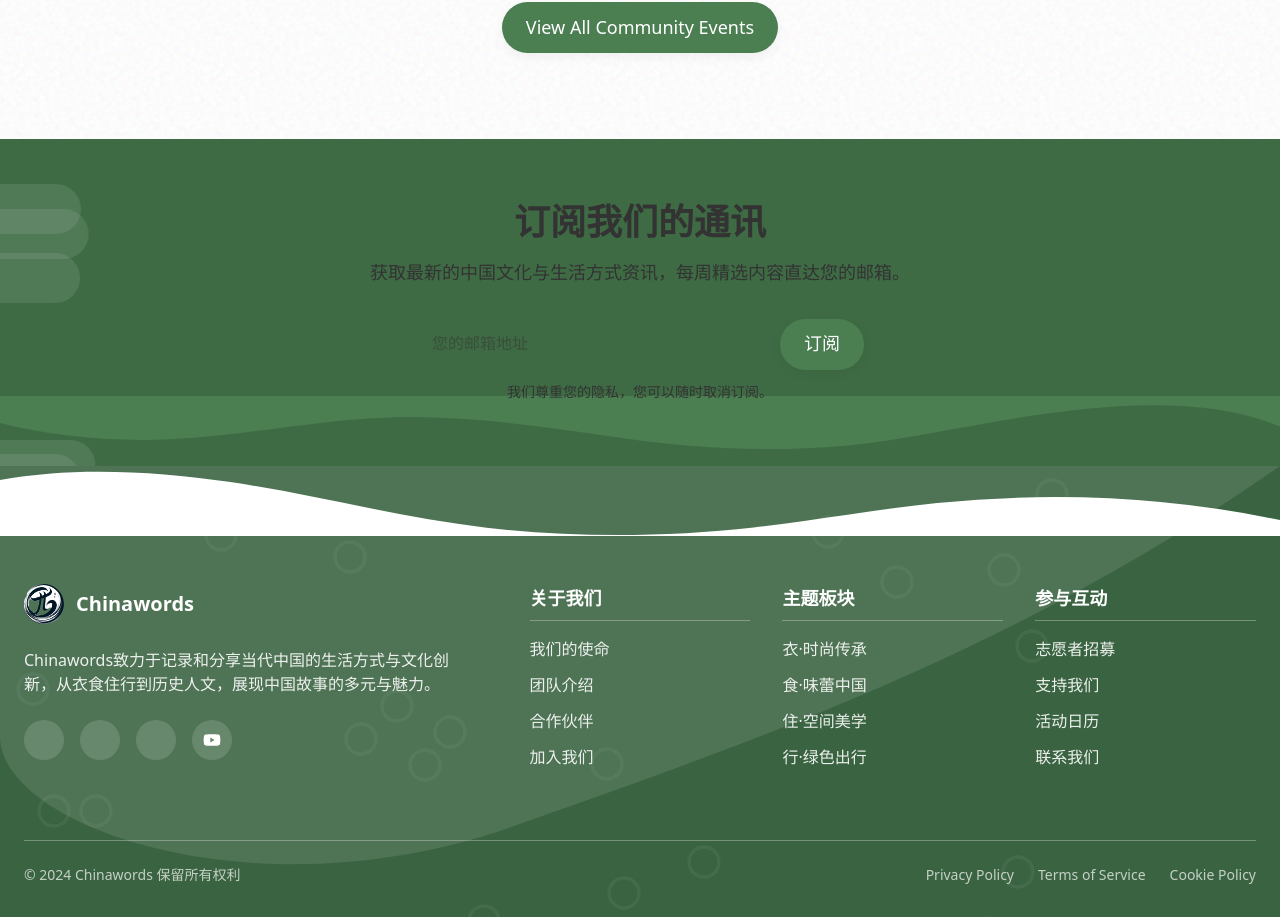
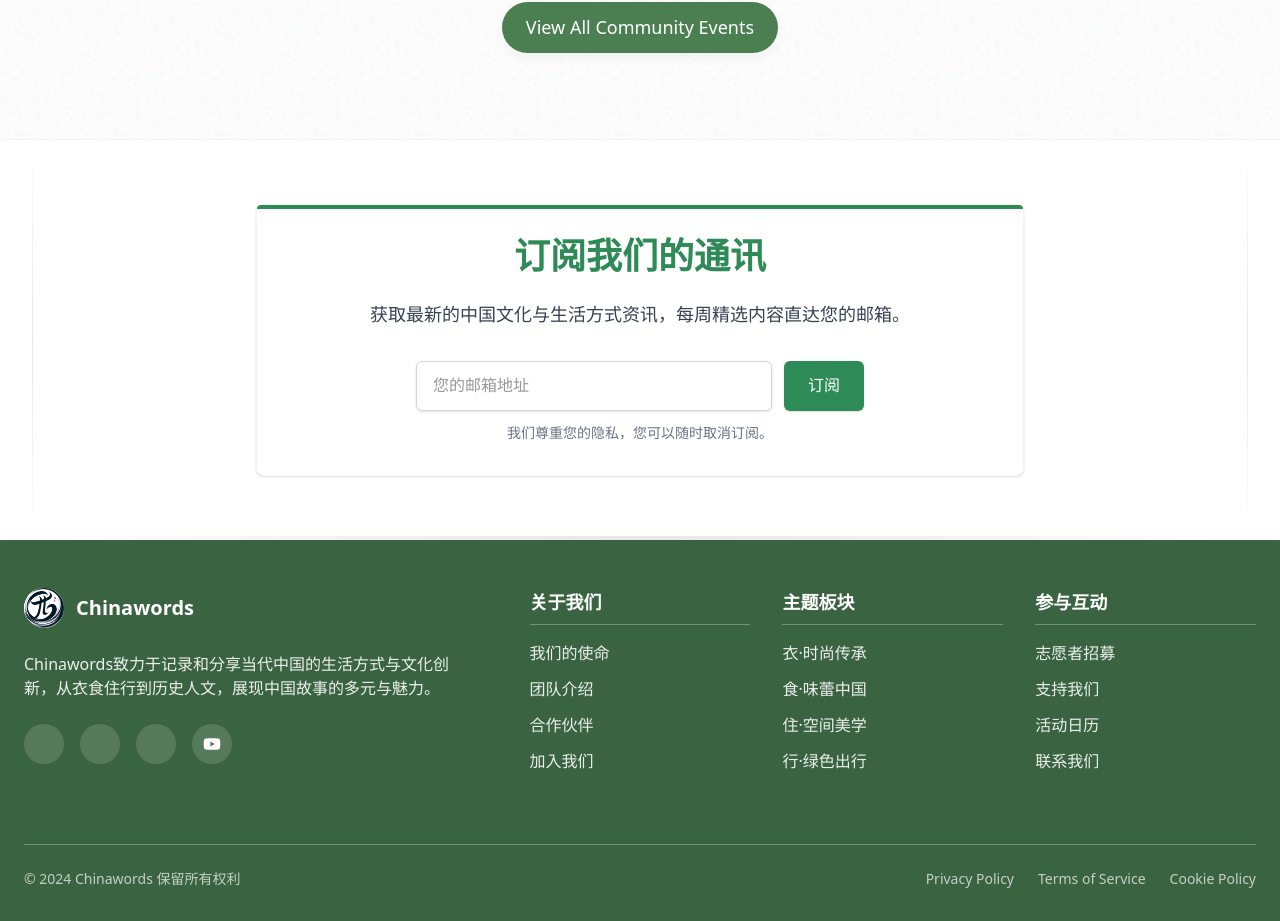
Before and after one commit to Bobbyztz/chinawords, a Next.js app: page / in a window 1280 px wide. Shown: the part 3419-4340 px from the top of the page. Built offline with nearby package versions, Linux system fonts and the light colour scheme.

Commit message:
update homepage ui

```diff
--- a/app/components/BiophilicFooter.tsx
+++ b/app/components/BiophilicFooter.tsx
@@ -35,52 +35,6 @@ const BiophilicFooter: React.FC<BiophilicFooterProps> = ({
 }) => {
   return (
     <footer className="bg-[#3a6341] text-white relative overflow-hidden">
-      {/* Organic shapes background */}
-      <div className="absolute inset-0 opacity-10 pointer-events-none">
-        <svg width="100%" height="100%" viewBox="0 0 100 100" preserveAspectRatio="none">
-          <path
-            d="M0,0 L100,0 C80,40 60,60 40,80 C20,100 0,80 0,60 Z"
-            fill="white"
-          />
-        </svg>
-      </div>
-
-      {/* Leaf pattern overlay */}
-      <div className="absolute inset-0 opacity-5 pointer-events-none">
-        {[...Array(20)].map((_, i) => (
-          <div
-            key={i}
-            className="absolute"
-            style={{
-              left: `${Math.random() * 100}%`,
-              top: `${Math.random() * 100}%`,
-              transform: `rotate(${Math.random() * 360}deg)`,
-            }}
-          >
-            <svg width="40" height="40" viewBox="0 0 24 24" fill="none" xmlns="http://www.w3.org/2000/svg">
-              <path
-                d="M12 2C6.48 2 2 6.48 2 12s4.48 10 10 10 10-4.48 10-10S17.52 2 12 2zm0 18c-4.41 0-8-3.59-8-8s3.59-8 8-8 8 3.59 8 8-3.59 8-8 8z"
-                fill="white"
-              />
-            </svg>
-          </div>
-        ))}
-      </div>
-
-      {/* Wave divider at top */}
-      <div className="relative">
-        <svg
-          xmlns="http://www.w3.org/2000/svg"
-          viewBox="0 0 1200 120"
-          preserveAspectRatio="none"
-          className="w-full h-[70px] rotate-180"
-          style={{ fill: 'var(--color-background-alt)' }}
-        >
-          <path
-            d="M321.39,56.44c58-10.79,114.16-30.13,172-41.86,82.39-16.72,168.19-17.73,250.45-.39C823.78,31,906.67,72,985.66,92.83c70.05,18.48,146.53,26.09,214.34,3V0H0V27.35A600.21,600.21,0,0,0,321.39,56.44Z"
-          ></path>
-        </svg>
-      </div>
 
       <div className="container mx-auto px-4 md:px-6 pt-12 pb-8">
         <div className="grid grid-cols-1 md:grid-cols-2 lg:grid-cols-5 gap-8">
@@ -88,7 +42,7 @@ const BiophilicFooter: React.FC<BiophilicFooterProps> = ({
           <div className="lg:col-span-2">
             <Link href="/" className="inline-block mb-6">
               <div className="flex items-center">
-                <div className="relative h-10 w-10 mr-3">
+                <div className="relative h-10 w-10 mr-3 bg-white rounded-full">
                   <Image
                     src={logo}
                     alt={logoAlt}
--- a/app/components/NewsletterSection.tsx
+++ b/app/components/NewsletterSection.tsx
@@ -29,48 +29,37 @@ const NewsletterSection: React.FC<NewsletterSectionProps> = ({
     }, 1500);
   };
 
-  let bgClass = '';
+  // Get accent color based on background style for title and button
+  let accentColor = '';
 
   switch (backgroundStyle) {
     case 'leaf':
-      bgClass = 'bg-[#3e6b44]'; // Slightly darker leaf-green
+      accentColor = 'text-[#2E8B57]'; // Jade green
       break;
     case 'water':
-      bgClass = 'bg-[#5a8aa8]'; // Slightly darker water-blue
+      accentColor = 'text-[#5a8aa8]'; // Water blue
       break;
     case 'earth':
-      bgClass = 'bg-[#775c41]'; // Slightly darker earth-brown
+      accentColor = 'text-[#775c41]'; // Earth brown
       break;
     default:
-      bgClass = 'bg-[#3e6b44]'; // Slightly darker leaf-green
+      accentColor = 'text-[#2E8B57]'; // Jade green
   }
 
   return (
-    <section className={`py-16 ${bgClass} relative overflow-hidden`}>
-      {/* Animated background elements */}
+    <section className="py-16 bg-white relative overflow-hidden border-t border-gray-100">
+      {/* Linear background elements */}
       <div className="absolute inset-0 pointer-events-none">
-        {[...Array(6)].map((_, i) => (
-          <div
-            key={i}
-            className="absolute animate-drift opacity-10"
-            style={{
-              left: `-100px`,
-              top: `${Math.random() * 100}%`,
-              animationDuration: `${60 + Math.random() * 40}s`,
-              animationDelay: `${Math.random() * 10}s`,
-            }}
-          >
-            <svg width="200" height="100" viewBox="0 0 200 100" fill="none" xmlns="http://www.w3.org/2000/svg">
-              <path d="M20 50C20 36.19 31.19 25 45 25H155C168.81 25 180 36.19 180 50C180 63.81 168.81 75 155 75H45C31.19 75 20 63.81 20 50Z" fill="#F5F5F5" />
-            </svg>
-          </div>
-        ))}
+        <div className="absolute bottom-0 left-0 w-full h-1 bg-gradient-to-r from-transparent via-gray-200 to-transparent"></div>
+        <div className="absolute top-0 left-8 w-[1px] h-full bg-gradient-to-b from-transparent via-gray-200 to-transparent"></div>
+        <div className="absolute top-0 right-8 w-[1px] h-full bg-gradient-to-b from-transparent via-gray-200 to-transparent"></div>
       </div>
 
       <div className="container mx-auto px-4 md:px-6 relative z-10">
-        <div className="max-w-3xl mx-auto text-center text-porcelain-white">
-          <h2 className="text-3xl md:text-4xl font-bold mb-4 font-serif-sc">{title}</h2>
-          <p className="text-porcelain-white/80 mb-8 text-lg font-sans-sc">{subtitle}</p>
+        <div className="max-w-3xl mx-auto text-center border border-gray-100 rounded-lg shadow-sm p-8 bg-white relative">
+          <div className="absolute top-0 left-0 w-full h-1 bg-[#2E8B57] rounded-t-lg"></div>
+          <h2 className={`text-3xl md:text-4xl font-bold mb-6 font-serif-sc ${accentColor}`}>{title}</h2>
+          <p className="text-gray-700 mb-8 text-lg font-sans-sc">{subtitle}</p>
 
           {!isSubmitted ? (
             <form onSubmit={handleSubmit} className="max-w-md mx-auto">
@@ -81,12 +70,12 @@ const NewsletterSection: React.FC<NewsletterSectionProps> = ({
                   onChange={(e) => setEmail(e.target.value)}
                   placeholder="您的邮箱地址"
                   required
-                  className="flex-grow px-4 py-3 rounded-full text-dark-gray focus:outline-none focus:ring-2 focus:ring-jade-green/50 font-sans-sc"
+                  className="flex-grow px-4 py-3 rounded-md border border-gray-300 text-dark-gray focus:outline-none focus:ring-2 focus:ring-jade-green/50 focus:border-jade-green font-sans-sc shadow-sm"
                 />
                 <button
                   type="submit"
                   disabled={isLoading}
-                  className="btn-organic bg-[#f0f0f0] text-[#3e6b44] hover:bg-[#e5e5e5] px-6 py-3 rounded-full font-medium transition-all duration-300 flex items-center justify-center font-sans-sc"
+                  className={`px-6 py-3 rounded-md font-medium transition-all duration-300 flex items-center justify-center font-sans-sc bg-[#2E8B57] text-white hover:bg-[#267349] shadow-sm`}
                 >
                   {isLoading ? (
                     <svg className="animate-spin h-5 w-5 mr-2" xmlns="http://www.w3.org/2000/svg" fill="none" viewBox="0 0 24 24">
@@ -98,17 +87,19 @@ const NewsletterSection: React.FC<NewsletterSectionProps> = ({
                   )}
                 </button>
               </div>
-              <p className="text-porcelain-white/60 text-sm mt-3 font-sans-sc">
+              <p className="text-gray-500 text-sm mt-3 font-sans-sc">
                 我们尊重您的隐私，您可以随时取消订阅。
               </p>
             </form>
           ) : (
-            <div className="bg-porcelain-white/10 rounded-lg p-6 backdrop-blur-sm border border-porcelain-white/20 max-w-md mx-auto">
-              <svg className="w-12 h-12 text-porcelain-white mx-auto mb-4" fill="none" stroke="currentColor" viewBox="0 0 24 24" xmlns="http://www.w3.org/2000/svg">
-                <path strokeLinecap="round" strokeLinejoin="round" strokeWidth={2} d="M9 12l2 2 4-4m6 2a9 9 0 11-18 0 9 9 0 0118 0z" />
-              </svg>
-              <h3 className="text-xl font-semibold mb-2 font-serif-sc">感谢您的订阅！</h3>
-              <p className="text-porcelain-white/80 font-sans-sc">
+            <div className="bg-white rounded-lg p-6 shadow-sm border border-gray-200 max-w-md mx-auto">
+              <div className="w-16 h-16 rounded-full bg-[#2E8B57]/10 flex items-center justify-center mx-auto mb-4">
+                <svg className="w-8 h-8 text-[#2E8B57]" fill="none" stroke="currentColor" viewBox="0 0 24 24" xmlns="http://www.w3.org/2000/svg">
+                  <path strokeLinecap="round" strokeLinejoin="round" strokeWidth={2} d="M9 12l2 2 4-4m6 2a9 9 0 11-18 0 9 9 0 0118 0z" />
+                </svg>
+              </div>
+              <h3 className="text-xl font-semibold mb-2 font-serif-sc text-gray-800">感谢您的订阅！</h3>
+              <p className="text-gray-600 font-sans-sc">
                 您已成功订阅我们的通讯。我们将定期为您发送中国文化与生活方式的最新资讯。
               </p>
             </div>
@@ -116,20 +107,7 @@ const NewsletterSection: React.FC<NewsletterSectionProps> = ({
         </div>
       </div>
 
-      {/* Organic shape divider */}
-      <div className="absolute bottom-0 left-0 w-full overflow-hidden">
-        <svg
-          viewBox="0 0 1200 120"
-          preserveAspectRatio="none"
-          xmlns="http://www.w3.org/2000/svg"
-          className="w-full h-[70px]"
-          style={{ fill: '#4b7f52' }}
-        >
-          <path
-            d="M0,0V46.29c47.79,22.2,103.59,32.17,158,28,70.36-5.37,136.33-33.31,206.8-37.5C438.64,32.43,512.34,53.67,583,72.05c69.27,18,138.3,24.88,209.4,13.08,36.15-6,69.85-17.84,104.45-29.34C989.49,25,1113-14.29,1200,52.47V0Z"
-          />
-        </svg>
-      </div>
+
     </section>
   );
 };
```
